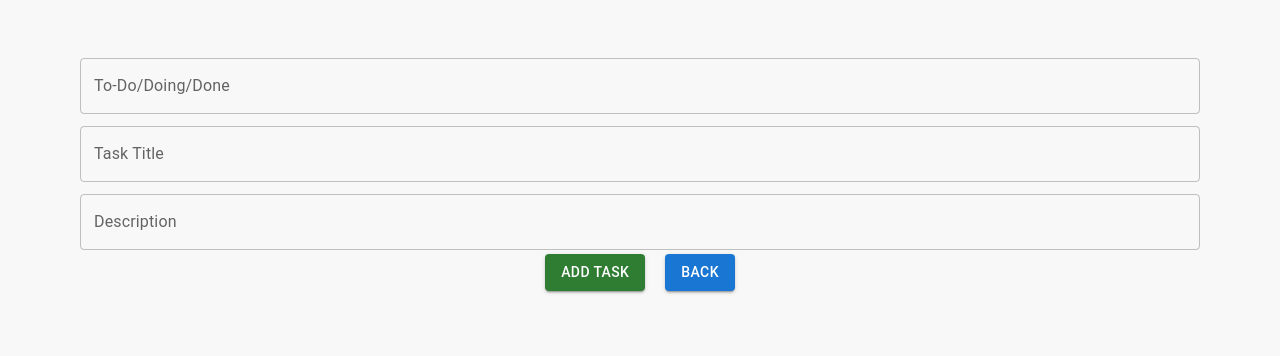
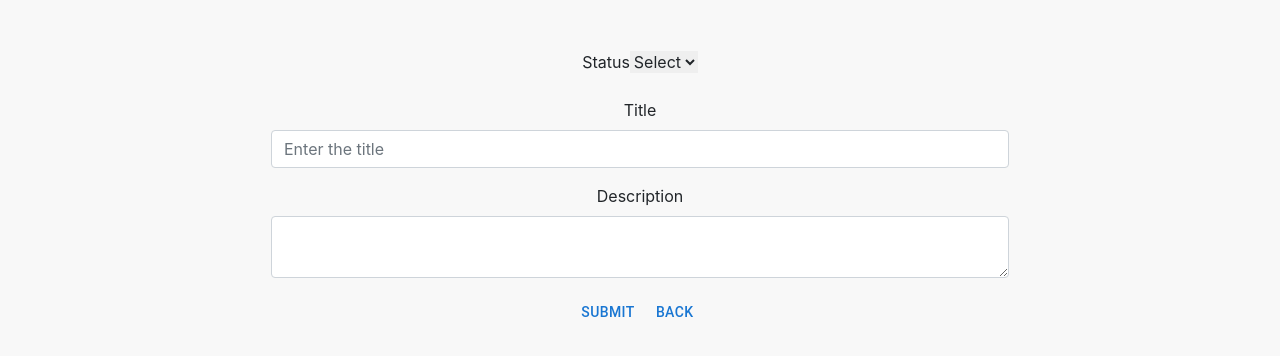
Before and after one commit to bhanusingh008/TeamBeam-frontend, a React (Create React App) app: page /add-task in a window 1280 px wide. Shown: the top 356 px of the page. Built offline with nearby package versions, Linux system fonts and the light colour scheme; the HTML template or start-up script is replaced by a standard one.

Commit message:
Added dropdown to add task form

```diff
--- a/src/components/AddTask.js
+++ b/src/components/AddTask.js
@@ -1,7 +1,7 @@
 import * as React from 'react';
 import { useState, useEffect } from 'react';
 import TextField from '@mui/material/TextField'
-import { Container} from "reactstrap";
+import { Form, FormGroup, Label, Input, FormText } from "reactstrap";
 import axios from "axios";
 import base_url from "../apis/dataApi";
 import Button from '@mui/material/Button';
@@ -38,32 +38,72 @@ const AddTask=()=>{
 
     return(
         <div className='container'>
-            <Container style={{display:"flex",marginTop:50, flexDirection:'column', width:'92%'}}>
-            <form onSubmit={handleForm}>
-
-            <TextField fullWidth id="State" label="To-Do/Doing/Done" variant="outlined" margin='dense' onChange={(e)=>{
-
+            <Form>
+            <FormGroup>
+                    <Label for="state">
+                    Status
+                    </Label>
+                    <Input
+                    id="state"
+                    name="state"
+                    type="select"
+                    onChange={(e) =>{
                         setTask({...task, state: e.target.value})
                     }}
-            />
+                    >
+                    <option>
+                        Select
+                    </option>
+                    <option>
+                        To-Do
+                    </option>
+                    <option>
+                        Doing
+                    </option>
+                    <option>
+                        Done
+                    </option>
+                    </Input>
+                </FormGroup>
 
-            <TextField fullWidth id="Title" label="Task Title" variant="outlined" margin='dense' onChange={(e)=>{
-
+                <FormGroup>
+                    <Label for="Title">
+                    Title
+                    </Label>
+                    <Input
+                    id="title"
+                    name="title"
+                    placeholder="Enter the title"
+                    type="text"
+                    onChange={(e) =>{
                         setTask({...task, title: e.target.value})
                     }}
-            />
+                    />
+                </FormGroup>
 
-            <TextField fullWidth id="desc" label="Description" variant="outlined" margin='dense' onChange={(e)=>{
-
+                <FormGroup>
+                    <Label for="description">
+                    Description
+                    </Label>
+                    <Input
+                    id="description"
+                    name="text"
+                    type="textarea"
+                    onChange={(e) =>{
                         setTask({...task, des: e.target.value})
                     }}
-            />
-            <Button variant='contained' type='submit' color='success'>Add Task</Button>
+                    />
+                </FormGroup>
 
-            <Button variant='contained' href='/' style={{marginLeft:'20px'}}>Back</Button>
+                <Button onClick={handleForm}>
+                    Submit
+                </Button>
 
-         </form>
-            </Container>
+                <Button href='/'>
+                    Back
+                </Button>
+
+                </Form>
         </div>
     )
 }
--- a/src/components/style.css
+++ b/src/components/style.css
@@ -19,11 +19,11 @@
         padding: 20px 20px 20px 20px;
         margin: auto;
     }
+}
 
-    .container{
-        display: flex;
-        justify-content: center;
-    }
+.container{
+   margin-top: 50px;
+   width: 60%;
 }
 
 .status-tag{
```
